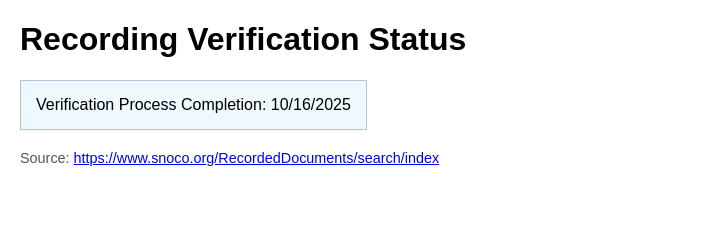
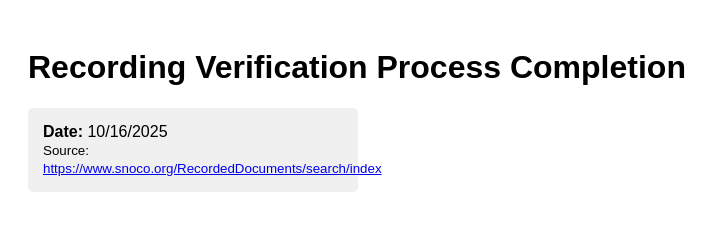
Before and after one commit to Sierra-cornflake/Recording-Verification-date-fetcher, a website: page index.html in a window 1280 px wide. Shown: the whole page, without its empty margins (0-728 px from the left). Drawn offline with Linux system fonts and the light colour scheme.

Commit message:
Update index.html

```diff
--- a/index.html
+++ b/index.html
@@ -2,57 +2,33 @@
 <html lang="en">
 <head>
   <meta charset="UTF-8">
-  <meta name="viewport" content="width=device-width, initial-scale=1.0">
-  <title>Recording Verification Date</title>
+  <title>Verified-Through Date</title>
   <style>
-    body {
-      font-family: Arial, sans-serif;
-      margin: 20px;
-    }
-    #verifiedDate {
-      padding: 15px;
-      background-color: #f0f8ff;
-      border: 1px solid #b0c4de;
-      width: fit-content;
-      margin-bottom: 20px;
-    }
-    .source-link {
-      font-size: 0.9em;
-      color: #555;
-    }
+    body { font-family: Arial, sans-serif; padding: 20px; }
+    .date-box { background: #f0f0f0; padding: 15px; border-radius: 5px; width: 300px; }
   </style>
 </head>
 <body>
+  <h1>Recording Verification Process Completion</h1>
+  <div class="date-box" id="verifiedDate">
+    Loading date...
+  </div>
+  <script>
+    async function loadDate() {
+      try {
+        const response = await fetch('date.json');
+        const data = await response.json();
+        document.getElementById('verifiedDate').innerHTML = `
+          <strong>Date:</strong> ${data.date} <br>
+          <small>Source: <a href="${data.source}" target="_blank">${data.source}</a></small>
+        `;
+      } catch (err) {
+        document.getElementById('verifiedDate').textContent = 'Failed to load date.';
+        console.error(err);
+      }
+    }
 
-  <h1>Recording Verification Status</h1>
-
-  <div id="verifiedDate">Loading verified-through date...</div>
-  <div class="source-link">Source: <a id="sourceLink" href="#" target="_blank"></a></div>
-
-  <script>
-    // Fetch the date.json file generated by Puppeteer
-    fetch('date.json')
-      .then(response => response.json())
-      .then(data => {
-        if (data.date) {
-          document.getElementById('verifiedDate').textContent =
-            `Verification Process Completion: ${data.date}`;
-        } else {
-          document.getElementById('verifiedDate').textContent =
-            'Verification date unavailable';
-        }
-
-        if (data.source) {
-          const link = document.getElementById('sourceLink');
-          link.href = data.source;
-          link.textContent = data.source;
-        }
-      })
-      .catch(err => {
-        console.error('Error fetching date.json:', err);
-        document.getElementById('verifiedDate').textContent = 'Verification date unavailable';
-      });
+    loadDate();
   </script>
-
 </body>
 </html>
```
